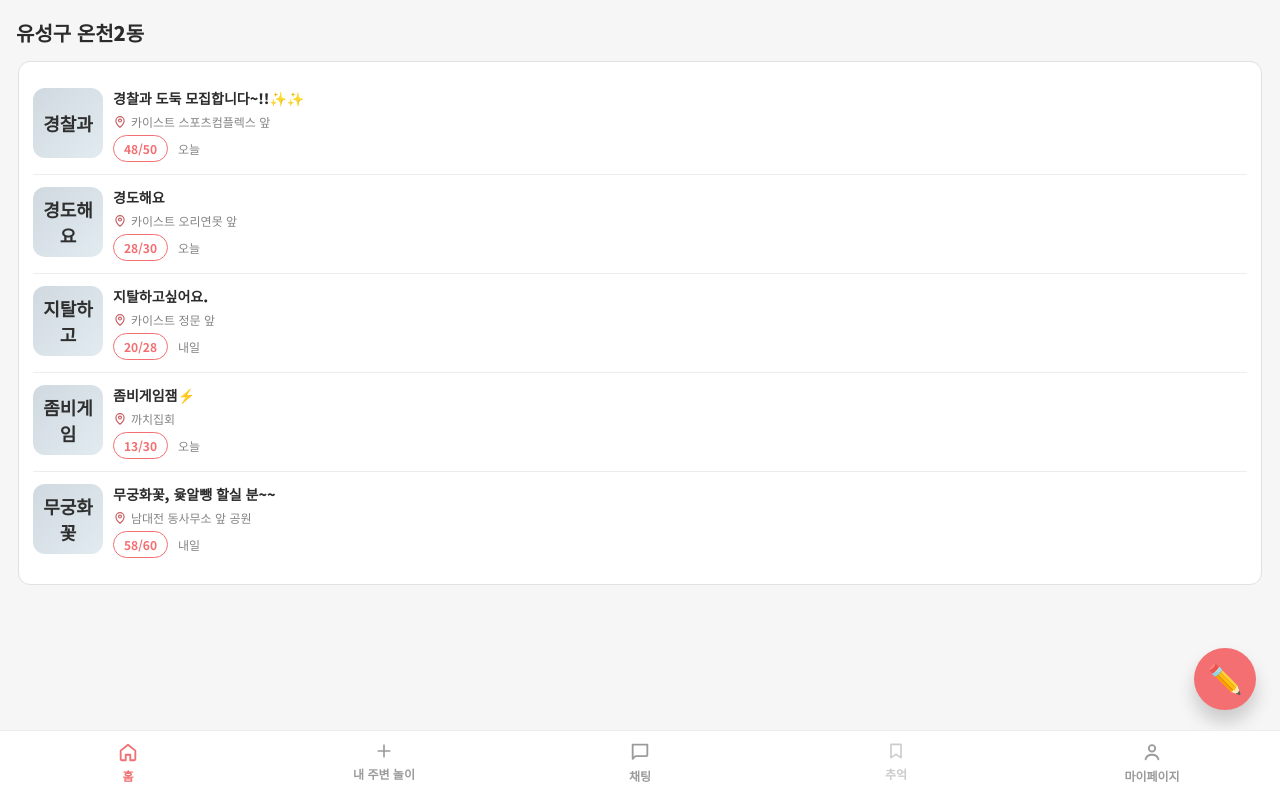
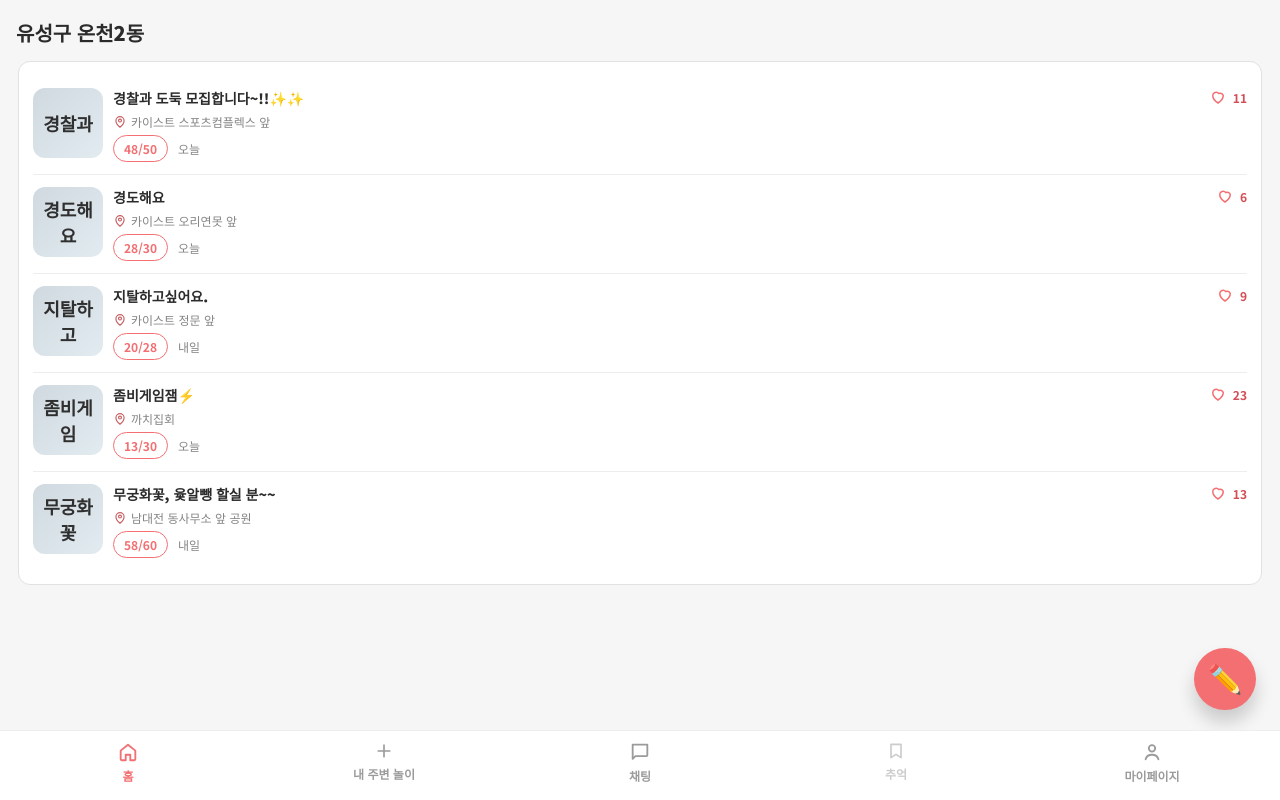
Before and after one commit to AsyncNomad/nolzaGo-front, a React (Vite) app: page /home in a window 1280 px wide. Built offline with nearby package versions, Linux system fonts and the light colour scheme.

Commit message:
Add Heart Icon

```diff
--- a/src/assets/icons.jsx
+++ b/src/assets/icons.jsx
@@ -76,3 +76,14 @@ export const LocationIcon = ({ size = 18, color = '#f36f72' }) => (
     <circle cx="12" cy="9.5" r="2.5" stroke={color} strokeWidth="2" />
   </svg>
 );
+
+export const HeartIcon = ({ size = 20, color = '#f36f72' }) => (
+  <svg width={size} height={size} viewBox="0 0 24 24" fill="none">
+    <path
+      d="M12 20s-7-4.5-7-10a4.5 4.5 0 0 1 8-2.6A4.5 4.5 0 0 1 19 10c0 5.5-7 10-7 10z"
+      stroke={color}
+      strokeWidth="2"
+      strokeLinejoin="round"
+    />
+  </svg>
+);
--- a/src/screens/HomeScreen.jsx
+++ b/src/screens/HomeScreen.jsx
@@ -2,7 +2,7 @@ import React from 'react';
 import { useNavigate } from 'react-router-dom';
 import BottomNav from '../components/BottomNav';
 import MockImage from '../components/MockImage';
-import { LocationIcon } from '../assets/icons';
+import { HeartIcon, LocationIcon } from '../assets/icons';
 
 const posts = [
   {
@@ -10,30 +10,35 @@ const posts = [
     location: '카이스트 스포츠컴플렉스 앞',
     day: '오늘',
     people: '48/50',
+    likes: 11,
   },
   {
     title: '경도해요',
     location: '카이스트 오리연못 앞',
     day: '오늘',
     people: '28/30',
+    likes: 6,
   },
   {
     title: '지탈하고싶어요.',
     location: '카이스트 정문 앞',
     day: '내일',
     people: '20/28',
+    likes: 9,
   },
   {
     title: '좀비게임잼⚡',
     location: '까치집회',
     day: '오늘',
     people: '13/30',
+    likes: 23,
   },
   {
     title: '무궁화꽃, 윷알뺑 할실 분~~',
     location: '남대전 동사무소 앞 공원',
     day: '내일',
     people: '58/60',
+    likes: 13,
   },
 ];
 
@@ -48,8 +53,14 @@ const HomeScreen = () => {
           {posts.map((post) => (
             <div className="list-item" key={post.title}>
               <MockImage label={post.title.slice(0, 4)} />
-              <div style={{ display: 'flex', flexDirection: 'column', gap: 5 }}>
-                <div style={{ fontWeight: 800, fontSize: 14 }}>{post.title}</div>
+              <div style={{ display: 'flex', flexDirection: 'column', gap: 5, position: 'relative', paddingRight: 28 }}>
+                <div style={{ fontWeight: 800, fontSize: 14 }}>
+                  {post.title}
+                  <span className="like-badge">
+                    <HeartIcon size={18} />
+                    <span>{post.likes}</span>
+                  </span>
+                </div>
                 <div className="item-meta">
                   <span style={{ display: 'flex', alignItems: 'center', gap: 4 }}>
                     <LocationIcon size={14} color="#c75f63" />
--- a/src/styles/global.css
+++ b/src/styles/global.css
@@ -205,6 +205,18 @@ a {
   border-bottom: none;
 }
 
+.like-badge {
+  position: absolute;
+  top: 0;
+  right: 0;
+  display: inline-flex;
+  align-items: center;
+  gap: 6px;
+  color: #d34e55;
+  font-size: 12px;
+  font-weight: 700;
+}
+
 .item-meta {
   font-size: 12px;
   color: #848484;
```
